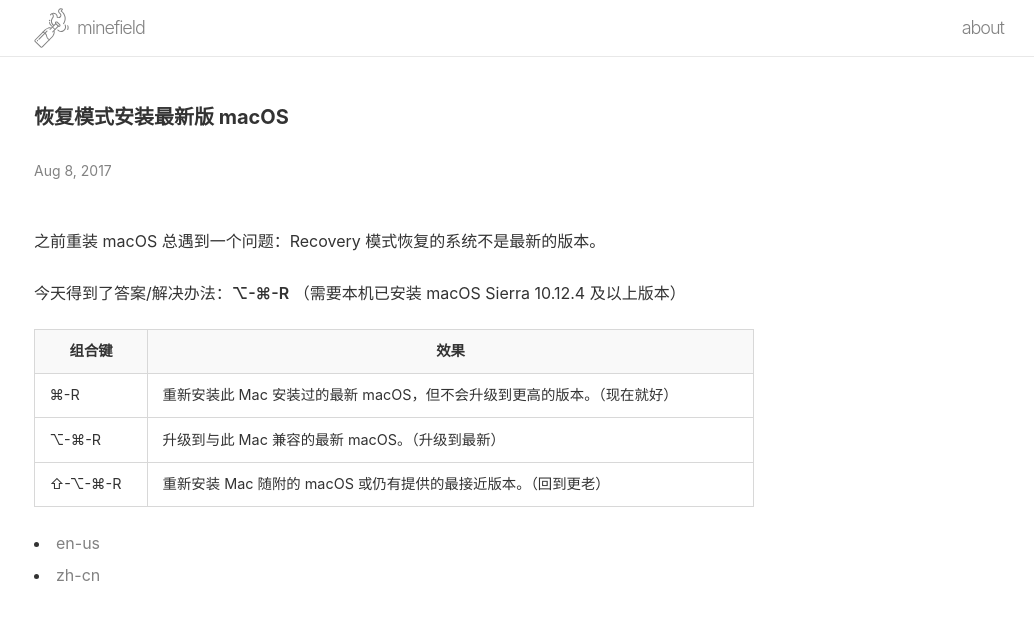
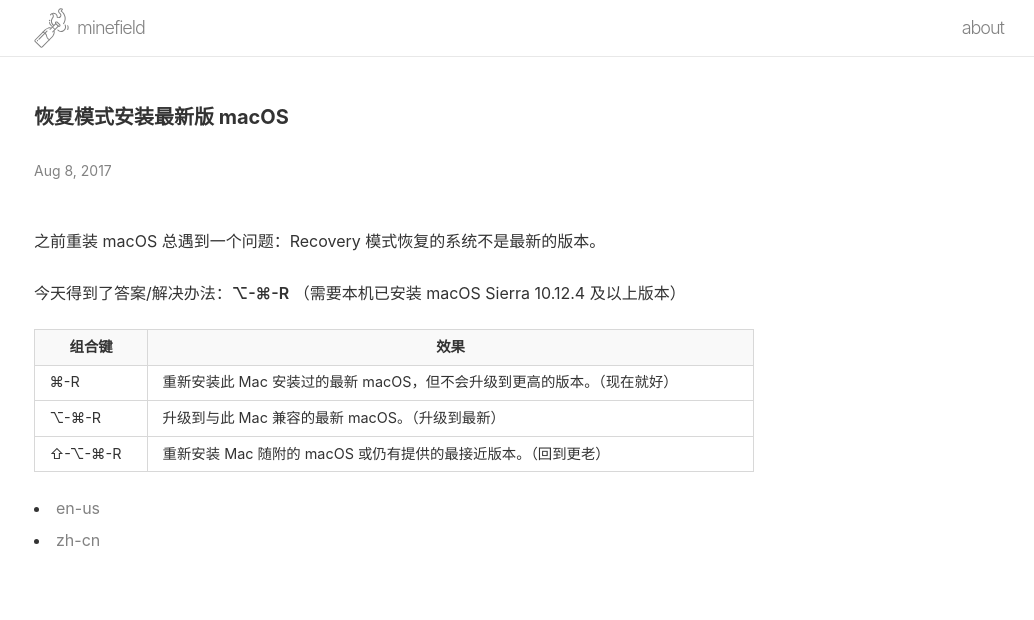
Before and after one commit to placeless/placeless.github.io, a Jekyll site: the page built from _posts/2017-08-08-recover-macos-to-the-newest-version.md, in a window 1280 px wide. Shown: the top 620 px of the page, without its empty margins (246-1280 px from the left). Built offline with Jekyll 4.4.1, drawn with Linux system fonts in a browser that asks for light colours.

Commit message:
reduced top and bottom padding for table cells

```diff
--- a/_sass/_base.scss
+++ b/_sass/_base.scss
@@ -19,7 +19,7 @@ table {
 }
 
 table td, table th {
-    padding: 0.5em 1em;
+    padding: 0.2em 1em;
     border: 1px solid rgb(216, 216, 216);
 }
 
```
